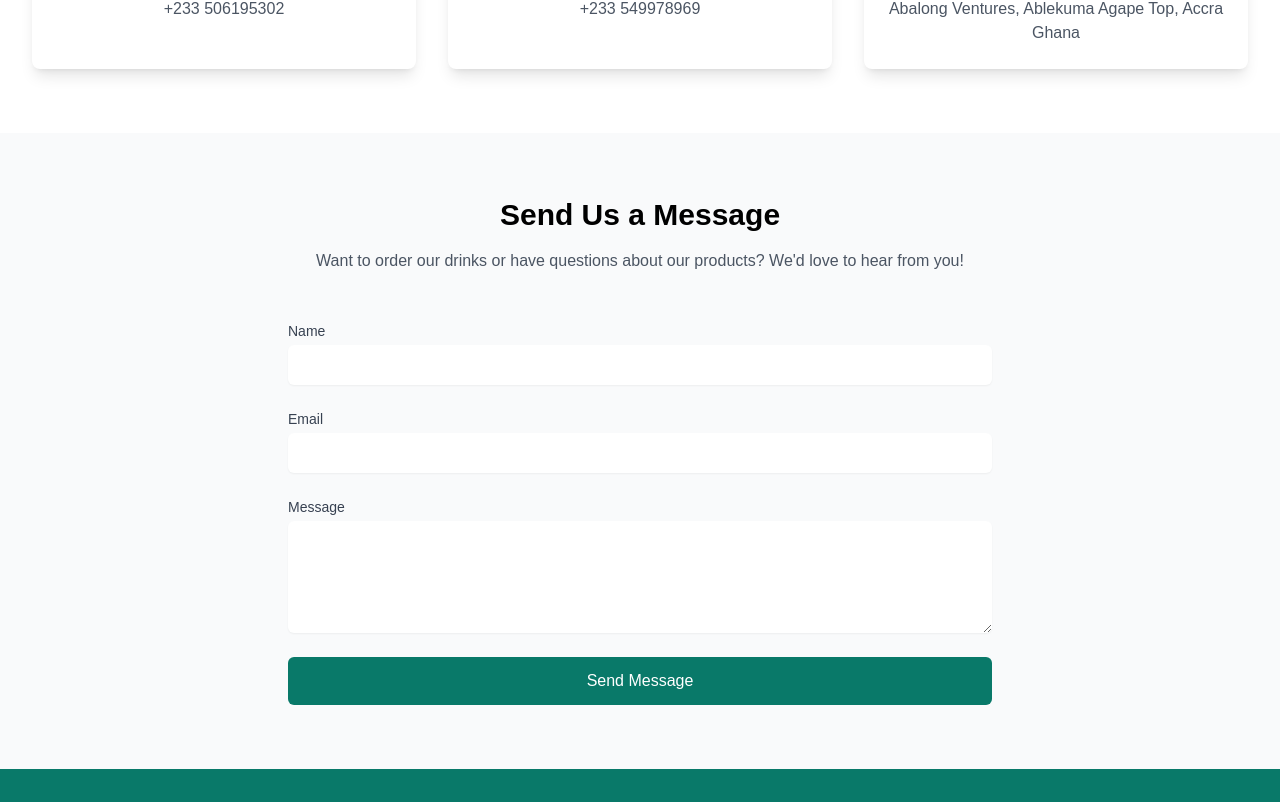
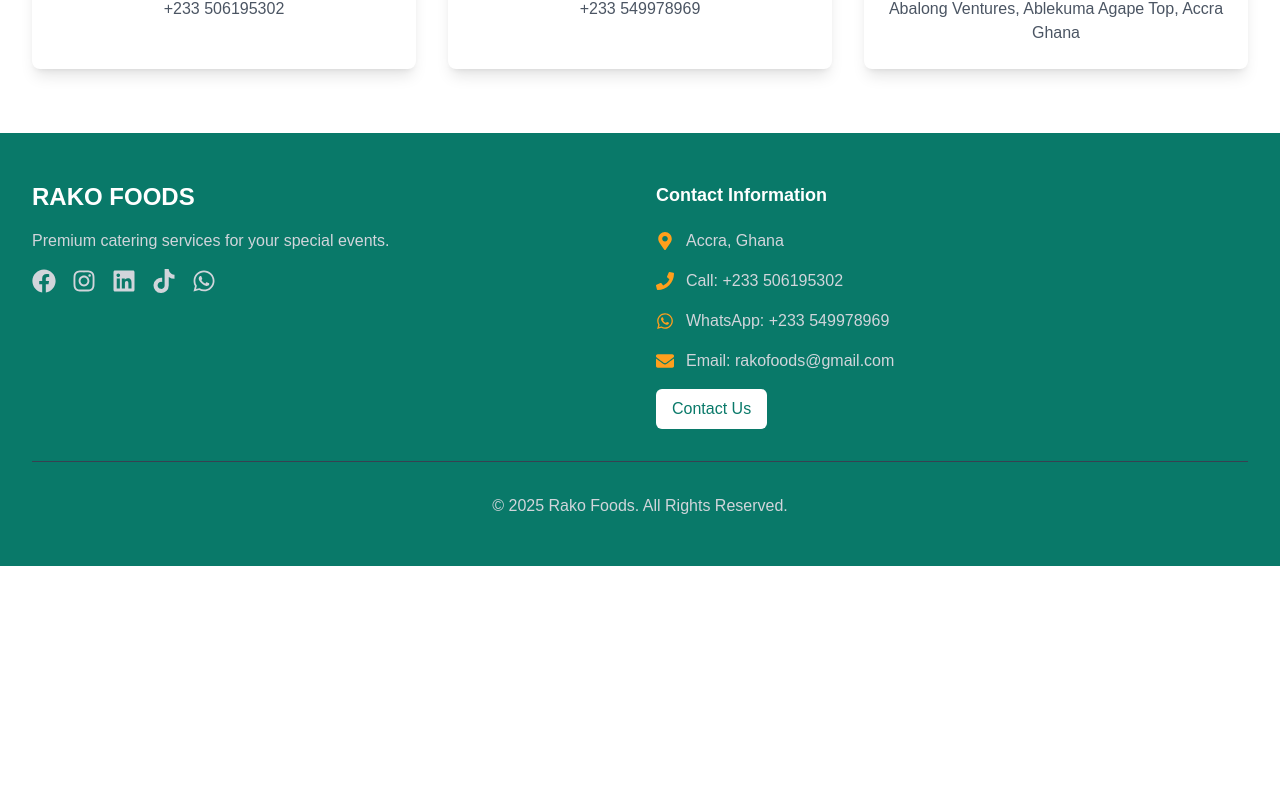
Before and after one commit to GideonWill/RakoFoods, a Next.js app: page /contact in a window 1280 px wide. Shown: the part 558-1360 px from the top of the page. After the commit the page ends 1124 px from the top, so only its background shows below. Built offline with nearby package versions, Linux system fonts and the light colour scheme.

Commit message:
Remove Send Us a Message section from contact page

```diff
--- a/app/contact/page.tsx
+++ b/app/contact/page.tsx
@@ -1,31 +1,8 @@
 "use client";
 
-import { useState } from "react";
 import { FaPhone, FaWhatsapp, FaMapMarkerAlt } from "react-icons/fa";
 
 export default function Contact() {
-  const [formData, setFormData] = useState({
-    name: "",
-    email: "",
-    message: "",
-  });
-
-  const handleSubmit = async (e: React.FormEvent) => {
-    e.preventDefault();
-    // Handle form submission
-    console.log(formData);
-  };
-
-  const handleChange = (
-    e: React.ChangeEvent<HTMLInputElement | HTMLTextAreaElement>
-  ) => {
-    const { name, value } = e.target;
-    setFormData((prev) => ({
-      ...prev,
-      [name]: value,
-    }));
-  };
-
   return (
     <div className="pt-16">
       {/* Hero Section */}
@@ -87,84 +64,6 @@ export default function Contact() {
           </div>
         </div>
       </section>
-
-      {/* Contact Form */}
-      <section className="py-16 bg-gray-50">
-        <div className="max-w-3xl mx-auto px-4 sm:px-6 lg:px-8">
-          <div className="text-center mb-12">
-            <h2 className="text-3xl font-bold mb-4">Send Us a Message</h2>
-            <p className="text-gray-600">
-              Want to order our drinks or have questions about our products?
-              We&apos;d love to hear from you!
-            </p>
-          </div>
-
-          <form onSubmit={handleSubmit} className="space-y-6">
-            <div>
-              <label
-                htmlFor="name"
-                className="block text-sm font-medium text-gray-700"
-              >
-                Name
-              </label>
-              <input
-                type="text"
-                id="name"
-                name="name"
-                value={formData.name}
-                onChange={handleChange}
-                required
-                className="mt-1 block w-full rounded-md border-gray-300 shadow-sm focus:border-primary focus:ring-primary p-2"
-              />
-            </div>
-
-            <div>
-              <label
-                htmlFor="email"
-                className="block text-sm font-medium text-gray-700"
-              >
-                Email
-              </label>
-              <input
-                type="email"
-                id="email"
-                name="email"
-                value={formData.email}
-                onChange={handleChange}
-                required
-                className="mt-1 block w-full rounded-md border-gray-300 shadow-sm focus:border-primary focus:ring-primary p-2"
-              />
-            </div>
-
-            <div>
-              <label
-                htmlFor="message"
-                className="block text-sm font-medium text-gray-700"
-              >
-                Message
-              </label>
-              <textarea
-                id="message"
-                name="message"
-                value={formData.message}
-                onChange={handleChange}
-                required
-                rows={4}
-                className="mt-1 block w-full rounded-md border-gray-300 shadow-sm focus:border-primary focus:ring-primary p-2"
-              />
-            </div>
-
-            <div>
-              <button
-                type="submit"
-                className="w-full bg-primary text-white py-3 px-6 rounded-md hover:bg-primary-dark transition-colors duration-200"
-              >
-                Send Message
-              </button>
-            </div>
-          </form>
-        </div>
-      </section>
     </div>
   );
 }
```
